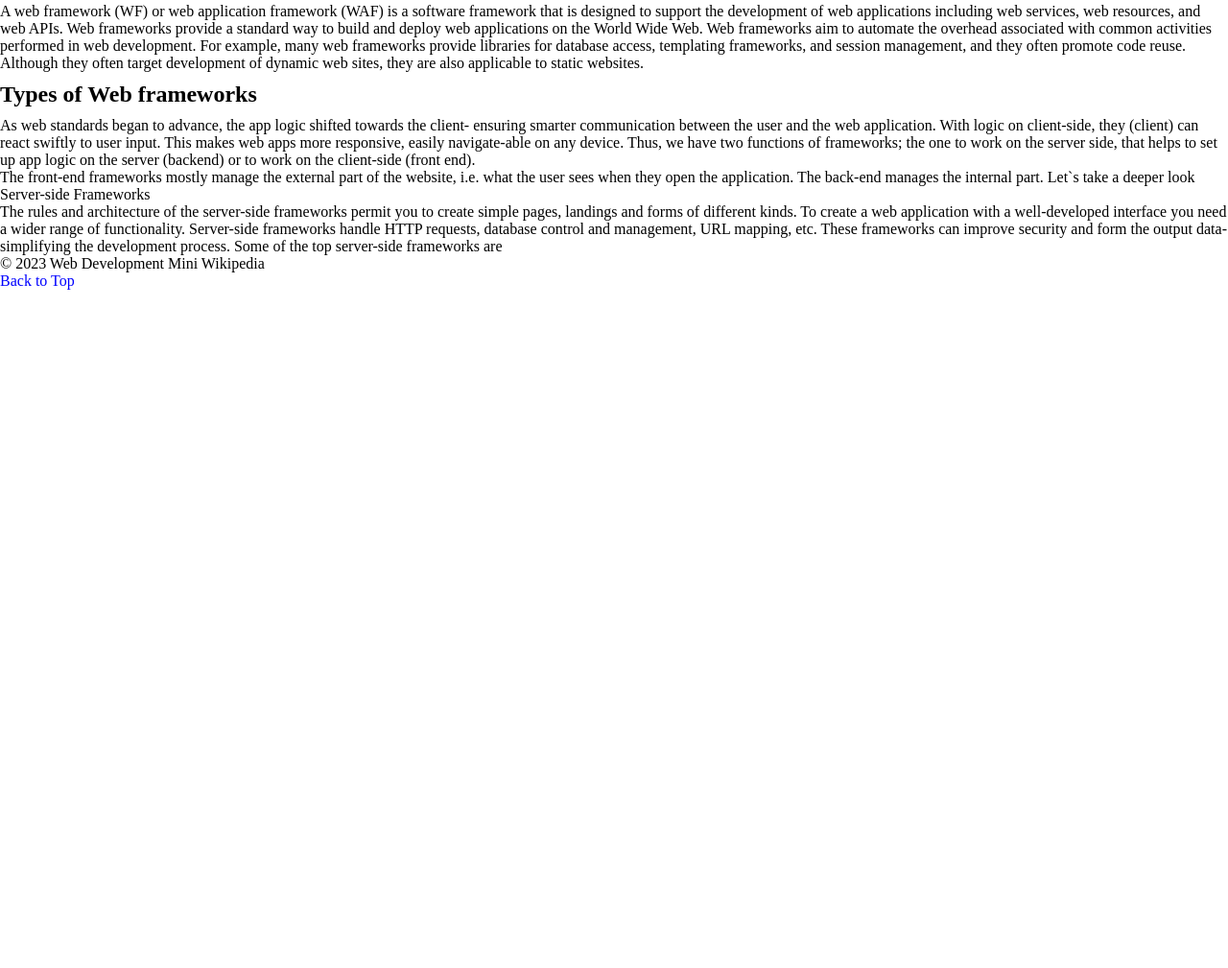
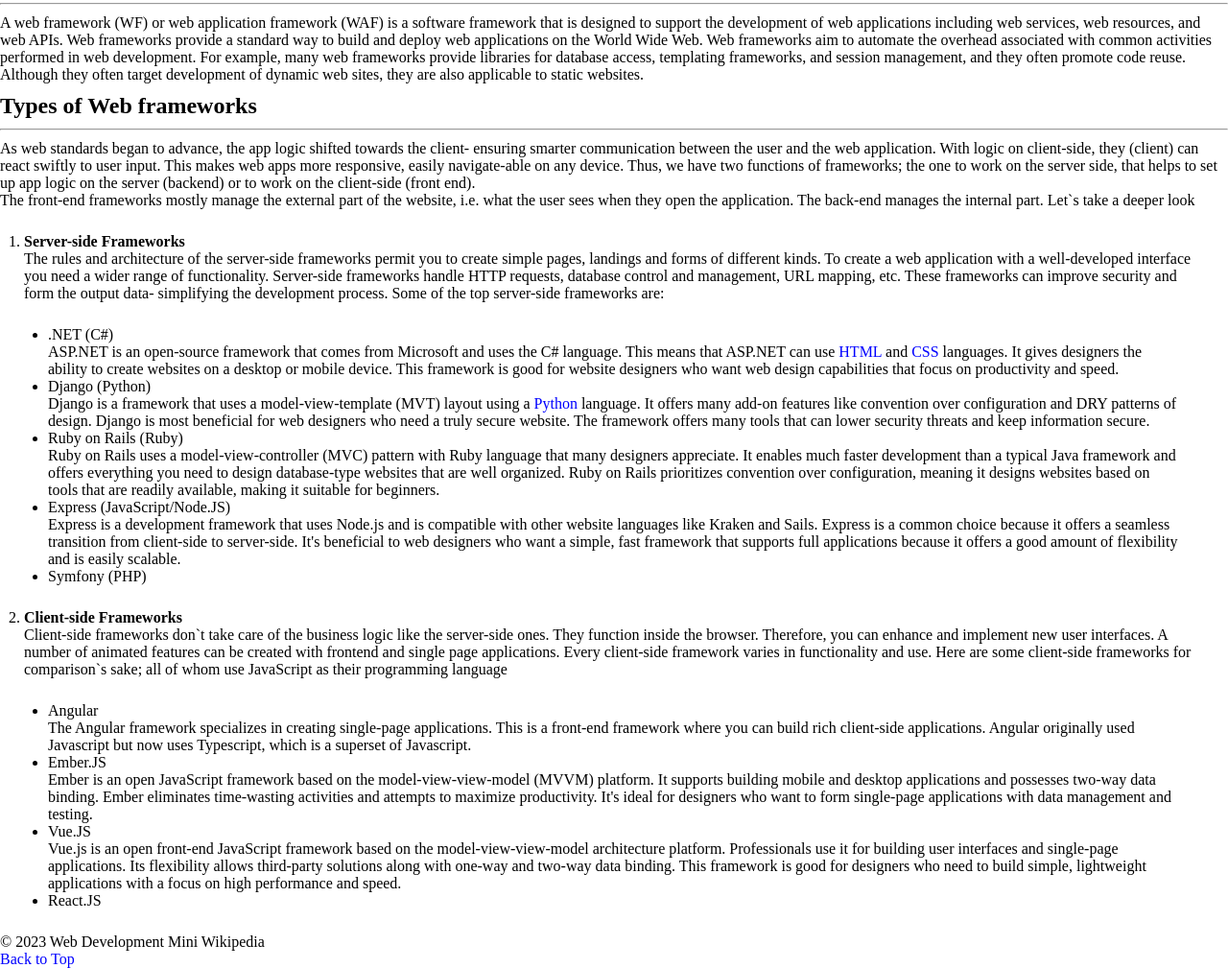
Before and after one commit to MabelSamuel/wikipedia, a plain HTML site: page pages/frameworks.html in a window 1280 px wide. Shown: the part 162-1171 px from the top of the page at 96% size. Before the commit the page ends 800 px from the top, so only its background shows below. Drawn offline with Linux system fonts and the light colour scheme; files whose address does not match are found by name.

Commit message:
modified html and css

```diff
--- a/css/index.css
+++ b/css/index.css
@@ -49,3 +49,7 @@ hr{
 .lang-list{
     margin: 25px;
 }
+
+ul{
+    list-style-type: disc;
+}
--- a/pages/frameworks.html
+++ b/pages/frameworks.html
@@ -28,16 +28,35 @@
     <main>
         <section id="section-1">
             <h2 class="title">Web Framework</h2>
+            <hr>
             <p>A web framework (WF) or web application framework (WAF) is a software framework that is designed to support the development of web applications including web services, web resources, and web APIs. Web frameworks provide a standard way to build and deploy web applications on the World Wide Web. Web frameworks aim to automate the overhead associated with common activities performed in web development. For example, many web frameworks provide libraries for database access, templating frameworks, and session management, and they often promote code reuse. Although they often target development of dynamic web sites, they are also applicable to static websites.</p>
         </section>
 
         <section id="section-2">
             <h2 class="title">Types of Web frameworks</h2>
+            <hr>
             <p>As web standards began to advance, the app logic shifted towards the client- ensuring smarter communication between the user and the web application. With logic on client-side, they (client) can react swiftly to user input. This makes web apps more responsive, easily navigate-able on any device. Thus, we have two functions of frameworks; the one to work on the server side, that helps to set up app logic on the server (backend) or to work on the client-side (front end).</p>
             <p>The front-end frameworks mostly manage the external part of the website, i.e. what the user sees when they open the application. The back-end manages the internal part. Let`s take a deeper look</p>
 
-            <ol>
-                <li>Server-side Frameworks</li><p>The rules and architecture of the server-side frameworks permit you to create simple pages, landings and forms of different kinds. To create a web application with a well-developed interface you need a wider range of functionality. Server-side frameworks handle HTTP requests, database control and management, URL mapping, etc. These frameworks can improve security and form the output data- simplifying the development process. Some of the top server-side frameworks are</p>
+            <ol class="lang-list">
+                <li><b>Server-side Frameworks</b><p>The rules and architecture of the server-side frameworks permit you to create simple pages, landings and forms of different kinds. To create a web application with a well-developed interface you need a wider range of functionality. Server-side frameworks handle HTTP requests, database control and management, URL mapping, etc. These frameworks can improve security and form the output data- simplifying the development process. Some of the top server-side frameworks are:
+                    <ul class="lang-list">
+                        <li>.NET (C#) <p>ASP.NET is an open-source framework that comes from Microsoft and uses the C# language. This means that ASP.NET can use <a href="languages.html">HTML</a> and <a href="languages.html">CSS</a> languages. It gives designers the ability to create websites on a desktop or mobile device. This framework is good for website designers who want web design capabilities that focus on productivity and speed.</p></li>
+                        <li>Django (Python) <p>Django is a framework that uses a model-view-template (MVT) layout using a <a href="languages.html">Python</a> language. It offers many add-on features like convention over configuration and DRY patterns of design. Django is most beneficial for web designers who need a truly secure website. The framework offers many tools that can lower security threats and keep information secure.</p></li>
+                        <li>Ruby on Rails (Ruby) <p>Ruby on Rails uses a model-view-controller (MVC) pattern with Ruby language that many designers appreciate. It enables much faster development than a typical Java framework and offers everything you need to design database-type websites that are well organized. Ruby on Rails prioritizes convention over configuration, meaning it designs websites based on tools that are readily available, making it suitable for beginners.</p></li>
+                        <li>Express (JavaScript/Node.JS) <p>Express is a development framework that uses Node.js and is compatible with other website languages like Kraken and Sails. Express is a common choice because it offers a seamless transition from client-side to server-side. It's beneficial to web designers who want a simple, fast framework that supports full applications because it offers a good amount of flexibility and is easily scalable.</p></li>
+                        <li>Symfony (PHP)</li>
+                    </ul>
+                </p></li>
+                <li><b>Client-side Frameworks</b><p>Client-side frameworks don`t take care of the business logic like the server-side ones. They function inside the browser. Therefore, you can enhance and implement new user interfaces. A number of animated features can be created with frontend and single page applications. Every client-side framework varies in functionality and use. Here are some client-side frameworks for comparison`s sake; all of whom use JavaScript as their programming language
+                    <ul class="lang-list">
+                        <li>Angular <p>The Angular framework specializes in creating single-page applications. This is a front-end framework where you can build rich client-side applications. Angular originally used Javascript but now uses Typescript, which is a superset of Javascript.</p></li>
+                        <li>Ember.JS <p>Ember is an open JavaScript framework based on the model-view-view-model (MVVM) platform. It supports building mobile and desktop applications and possesses two-way data binding. Ember eliminates time-wasting activities and attempts to maximize productivity. It's ideal for designers who want to form single-page applications with data management and testing.</p></li>
+                        <li>Vue.JS <p>Vue.js is an open front-end JavaScript framework based on the model-view-view-model architecture platform. Professionals use it for building user interfaces and single-page applications. Its flexibility allows third-party solutions along with one-way and two-way data binding. This framework is good for designers who need to build simple, lightweight applications with a focus on high performance and speed.</p></li>
+                        <li>React.JS</li>
+                    </ul>
+                </p></li>
+
             </ol>
         </section>
 
```
